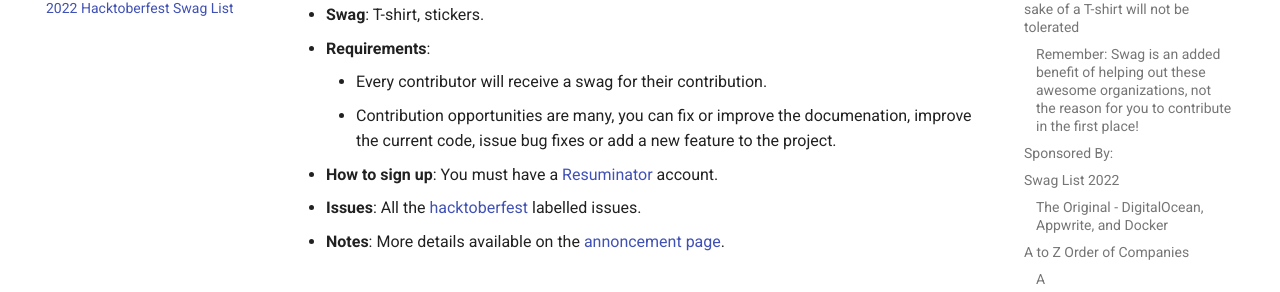
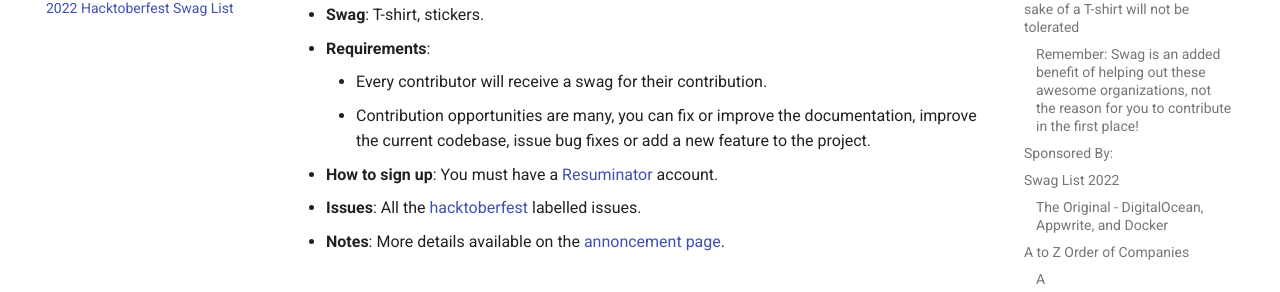
Before and after one commit to crweiner/hacktoberfest-swag-list, an MkDocs documentation site: the page built from docs/list.md, in a window 1280 px wide and 900 px high, scrolled down 21398 px. Shown: the part 154-446 px from the top of the window. Built offline with MkDocs 1.6.1 and Material for MkDocs 9.7.7, drawn with Linux system fonts in a browser that asks for light colours; plug-ins that fetch from the network failed and are left out; comment, search, counter and statistics services are not loaded.

Commit message:
fix: typos

```diff
--- a/docs/list.md
+++ b/docs/list.md
@@ -611,7 +611,7 @@ Appwrite is a self-hosted backend-as-a-service platform that provides developers
 - **Swag**: T-shirt, stickers.
 - **Requirements**:
     - Every contributor will receive a swag for their contribution.
-    - Contribution opportunities are many, you can fix or improve the documenation, improve the current code, issue bug fixes or add a new feature to the project.
+    - Contribution opportunities are many, you can fix or improve the documentation, improve the current codebase, issue bug fixes or add a new feature to the project.
 - **How to sign up**: You must have a [Resuminator](https://www.resuminator.in/) account.
 - **Issues**: All the [hacktoberfest](https://github.com/resuminator/resuminator/issues?q=is%3Aopen+is%3Aissue+label%3AHacktoberfest) labelled issues.
 - **Notes**: More details available on the [annoncement page](https://github.com/resuminator/resuminator/issues/149).
```
